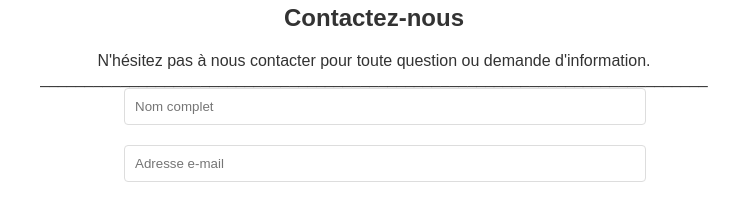
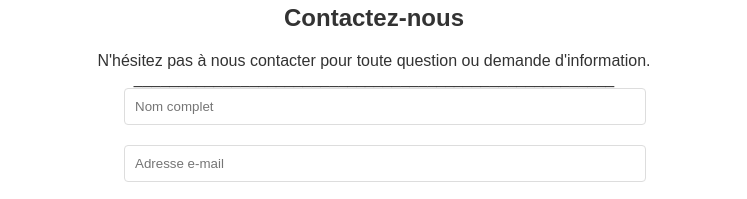
Before and after one commit to valentinaspa/page-web, a plain HTML site: page index.html in a window 1280 px wide. Shown: the part 1300-1499 px from the top of the page, 266-1013 px from the left. Drawn offline with Linux system fonts and the light colour scheme.

```diff
--- a/index.html
+++ b/index.html
@@ -54,7 +54,7 @@
   <section id="contact">
     <h2>Contactez-nous</h2>
     <p>N'hésitez pas à nous contacter pour toute question ou demande d'information.</p>
-    <p>___________________________________________________________________________</p>
+          <p>______________________________________________________</p>
     <form>
       <input type="text" placeholder="Nom complet" required>
       <input type="email" placeholder="Adresse e-mail" required>
```
